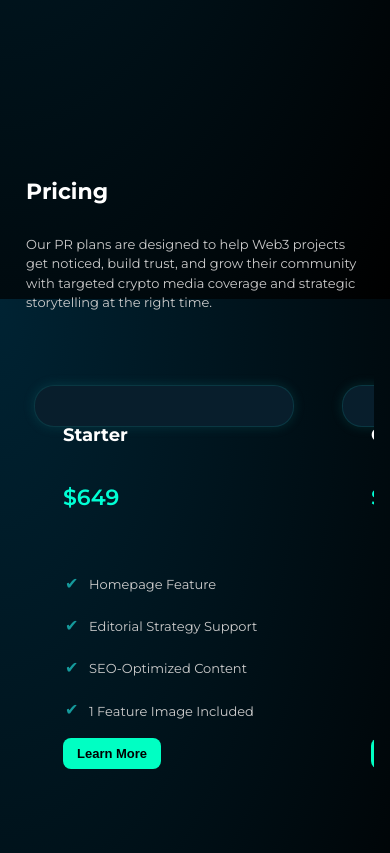
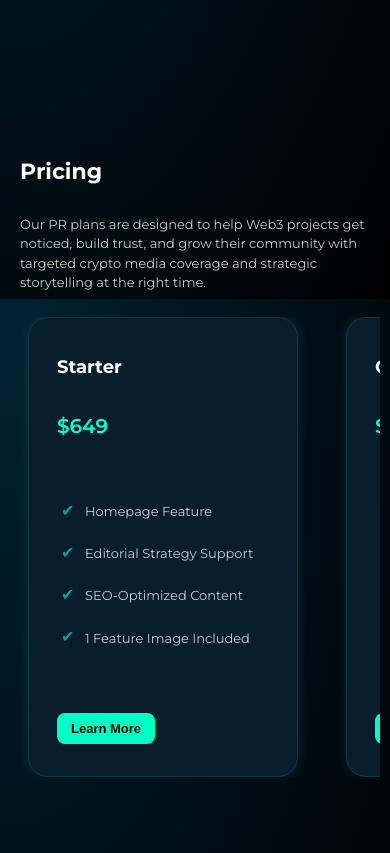
Before and after one commit to RektRider/Web3Across-Final-workingsite, a website: page index.html in a window 390 px wide. Shown: the part 7297-8150 px from the top of the page. Drawn offline with Linux system fonts and the light colour scheme.

Commit message:
Update styles.css

```diff
--- a/styles.css
+++ b/styles.css
@@ -1368,7 +1368,7 @@ header {
 
 @media (max-width: 480px) {
   .pricing-section {
-    padding: 60px 16px 80px;
+    padding: 40px 10px;
   }
 
   .pricing-section h2 {
@@ -1382,39 +1382,32 @@ header {
     line-height: 1.5;
     text-align: left;
     padding: 0 10px;
+    margin-bottom: 24px;
   }
 
   .pricing-slider-container {
     overflow-x: auto;
-    overflow-y: hidden !important; /* prevent up/down scroll */
+    overflow-y: hidden;
     white-space: nowrap;
     scroll-snap-type: x mandatory;
     -webkit-overflow-scrolling: touch;
-    padding: 24px 10px;
-    margin: 0 auto;
-    scrollbar-width: none;
-    height: auto;
-  }
-
-  .pricing-slider-container::-webkit-scrollbar {
-    display: none;
-  }
-
-  .pricing-slider {
-    display: flex;
-    flex-direction: row;
-    gap: 12px;
     padding: 0;
     margin: 0;
     height: auto;
-    align-items: flex-start; /* stop vertical bouncing */
+  }
+
+  .pricing-slider {
+    display: flex;
+    flex-wrap: nowrap;
+    flex-direction: row;
+    gap: 12px;
+    padding: 0 8px;
+    align-items: stretch;
   }
 
   .flip-card {
     flex: 0 0 auto;
-    width: 260px;
-    height: 100%; /* prevent stretching */
-    min-height: 400px;
+    width: 270px;
     scroll-snap-align: start;
     transform: none !important;
     transition: none !important;
@@ -1425,11 +1418,12 @@ header {
   }
 
   .pricing-card {
+    height: 100%;
     padding: 20px;
-    min-height: 100%;
     display: flex;
     flex-direction: column;
     justify-content: space-between;
+    box-sizing: border-box;
     transform: none !important;
     transition: none !important;
   }
@@ -1445,13 +1439,13 @@ header {
   }
 
   .pricing-card .price {
-    font-size: 22px;
+    font-size: 20px;
     padding-left: 8px;
   }
 
   .feature-list {
     font-size: 13px;
-    padding: 10px;
+    padding: 10px 12px;
     gap: 8px;
   }
 
```
